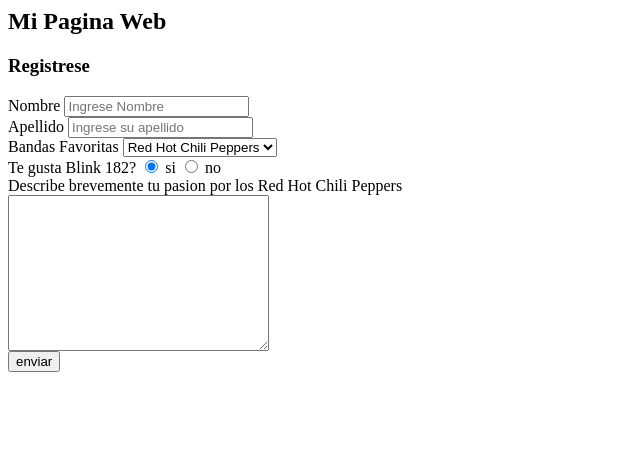
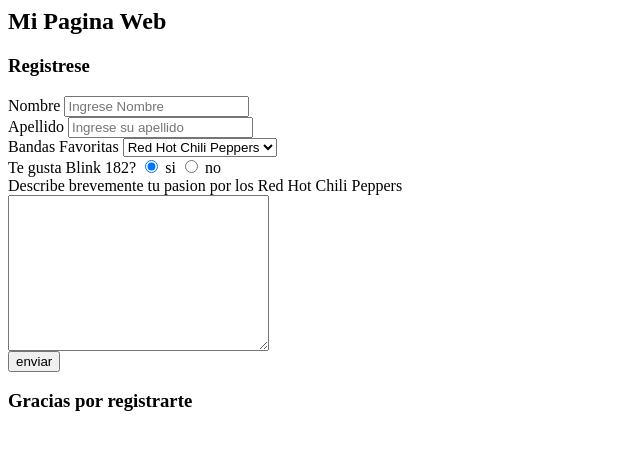
Before and after one commit to Octa5XD/PaginaWebPropia, a plain HTML site: page index.html in a window 1280 px wide. Shown: the whole page, without its empty margins (0-640 px from the left). Drawn offline with Linux system fonts and the light colour scheme.

Commit message:
Agregue un titulo al final de la pagina

```diff
--- a/index.html
+++ b/index.html
@@ -44,6 +44,10 @@
 
         </div>
         <input type="submit" value="enviar">
+        <div>
+
+            <h3>Gracias por registrarte</h3>
+        </div>
 
 
     </FORM>
```
